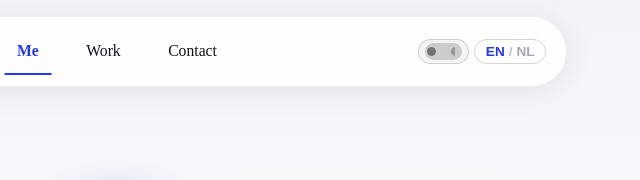
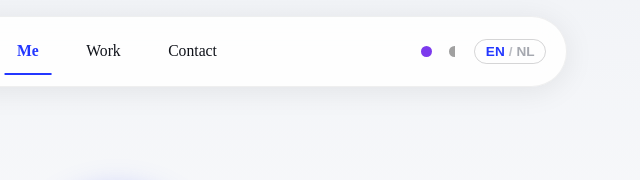
Before and after one commit to SheanL/shean-portfolio, an Astro site: page / in a window 1280 px wide. Shown: the top 180 px of the page, 523-1163 px from the left. Built offline with nearby package versions, Linux system fonts and the light colour scheme; Astro itself is replaced by a stand-in of ours.

Commit message:
fix THemeToggle

```diff
--- a/src/components/ThemeToggle.jsx
+++ b/src/components/ThemeToggle.jsx
@@ -26,8 +26,8 @@ export default function ThemeToggle() {
     <button
       onClick={toggleTheme}
       style={{
-        background: 'rgba(128, 128, 128, 0.08)',
-        border: '1px solid rgba(128, 128, 128, 0.35)',
+        background: 'transparent',
+        border: '1px solid transparent',
         cursor: 'pointer',
         fontSize: '0.8rem',
         padding: '0.2rem 0.35rem',
@@ -49,11 +49,11 @@ export default function ThemeToggle() {
           display: 'flex',
           alignItems: 'center',
           justifyContent: 'space-between',
-          width: '2.35rem',
-          height: '1.05rem',
-          padding: '0.12rem',
+          width: '2.7rem',
+          height: '1.25rem',
+          padding: '0.1rem',
           borderRadius: '999px',
-          background: 'rgba(128, 128, 128, 0.35)',
+          background: 'transparent',
           boxSizing: 'border-box',
         }}
       >
@@ -61,33 +61,35 @@ export default function ThemeToggle() {
           aria-hidden="true"
           style={{
             zIndex: 1,
-            width: '0.58rem',
-            height: '0.58rem',
+            width: '0.72rem',
+            height: '0.72rem',
             borderRadius: '50%',
-            background: 'rgba(90, 90, 90, 0.85)',
-            opacity: theme === 'light' ? 1 : 0.55,
+            background: theme === 'light' ? '#7c3aed' : 'rgba(128, 128, 128, 0.75)',
+            opacity: 1,
           }}
         />
         <span
           aria-hidden="true"
           style={{
             zIndex: 1,
-            width: '0.58rem',
-            height: '0.58rem',
+            width: '0.72rem',
+            height: '0.72rem',
             borderRadius: '50%',
-            background: 'linear-gradient(to right, rgba(90, 90, 90, 0.85) 50%, transparent 50%)',
-            opacity: theme === 'dark' ? 1 : 0.55,
+            background: theme === 'dark'
+              ? 'linear-gradient(to right, #7c3aed 50%, transparent 50%)'
+              : 'linear-gradient(to right, rgba(128, 128, 128, 0.75) 50%, transparent 50%)',
+            opacity: 1,
           }}
         />
         <span
           style={{
             position: 'absolute',
-            left: '0.12rem',
-            width: '0.6rem',
-            height: '0.6rem',
+            left: '0.1rem',
+            width: '0.72rem',
+            height: '0.72rem',
             borderRadius: '50%',
-            background: 'rgba(255, 255, 255, 0.9)',
-            transform: theme === 'dark' ? 'translateX(1.28rem)' : 'translateX(0)',
+            background: 'transparent',
+            transform: theme === 'dark' ? 'translateX(1.75rem)' : 'translateX(0)',
             transition: 'transform 0.2s ease',
           }}
         />
```
